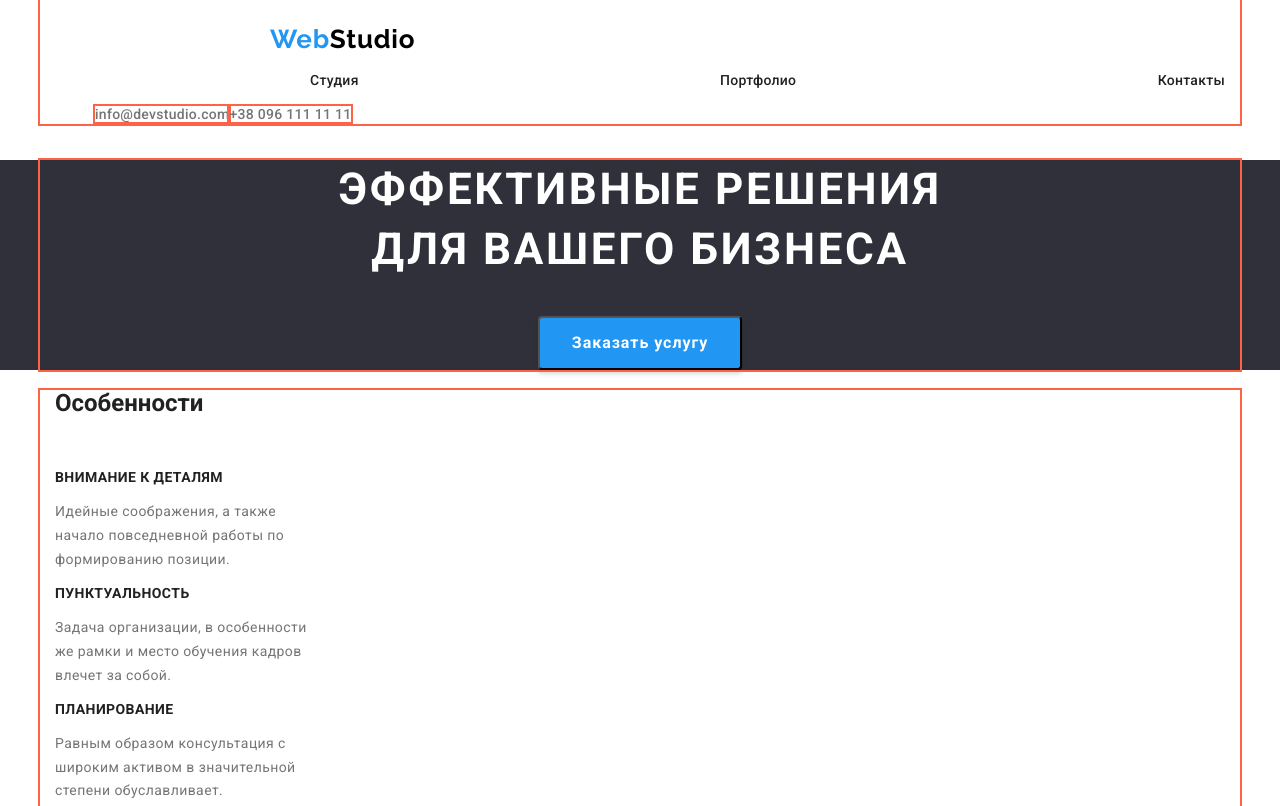
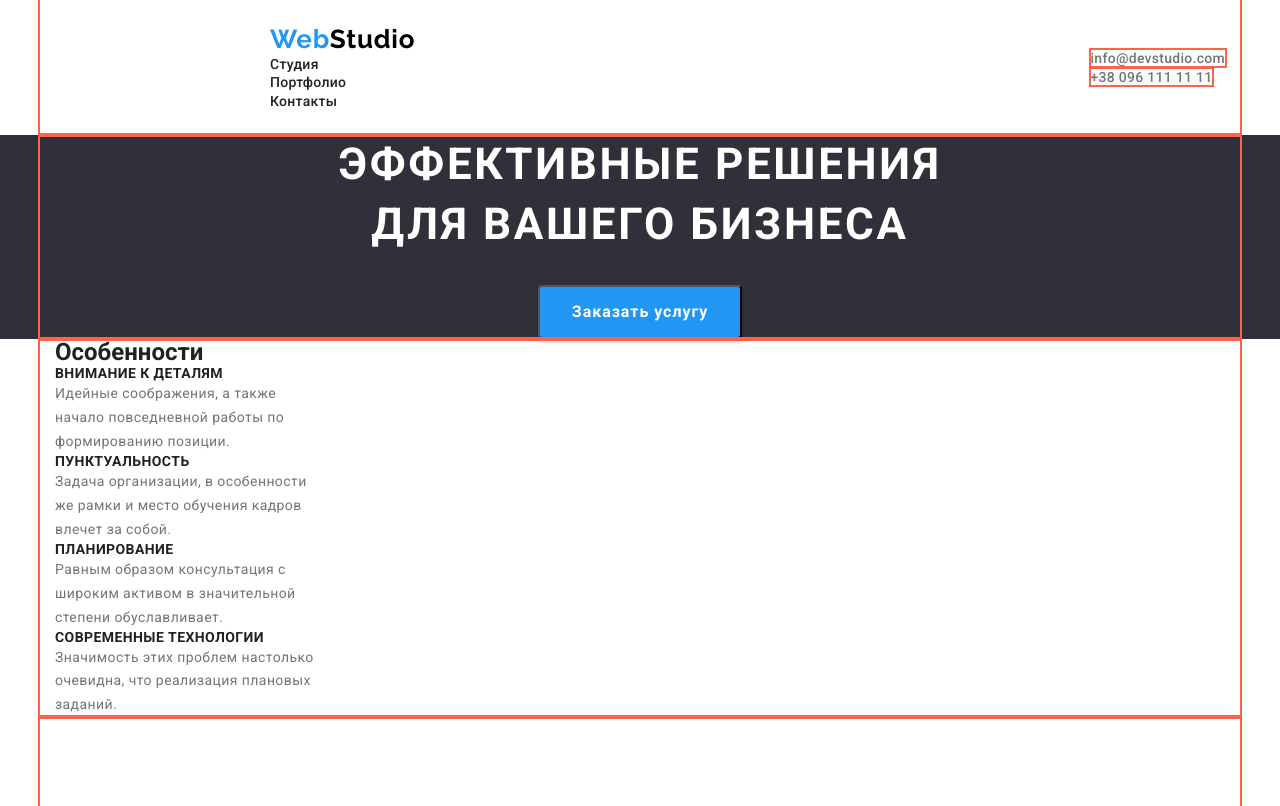
Before and after one commit to VitalinaKovbasiuk/goit-markup-hw-03, a plain HTML site: page index.html in a window 1280 px wide. Shown: the top 806 px of the page. Drawn offline with nearby package versions, Linux system fonts and the light colour scheme.

Commit message:
Обнуляю margin і padding

```diff
--- a/css/styles.css
+++ b/css/styles.css
@@ -1,17 +1,7 @@
-html {
-  box-sizing: border-box;
-}
-
 :root {
   --main-font: "Roboto", sans-serif;
   --secondary-font: "Raleway", sans-serif;
   --accent-color: #2196f3;
-}
-
-*,
-*::before,
-*::after {
-  box-sizing: inherit;
 }
 
 body {
@@ -31,6 +21,16 @@ body {
 
 .list {
   list-style: none;
+  margin: 0;
+  padding: 0;
+}
+
+h1, h2, h3, p {
+  margin: 0;
+}
+
+img {
+display: block;
 }
 
 footer {
@@ -39,10 +39,16 @@ footer {
 
 /* ======== HEADER ======== */
 
+.header-container {
+display: flex;
+align-items: center;
+}
+
 .header-nav {
-  padding-left: 215px;
-  margin: 0;
-  padding-top: 24px;
+    margin-left: 215px;
+    margin-right: 93px;
+    margin-top: 24px;
+    margin-bottom: 25px;
 }
 
 .site-logo {
@@ -60,10 +66,8 @@ footer {
 }
 
 .site-nav {
-  list-style: none;
-  display: flex;
-  justify-content: space-between;
-}
+
+  }
 
 .site-nav-link:hover,
 .site-nav-link:focus {
@@ -80,9 +84,8 @@ footer {
 }
 
 .auth-nav {
-  list-style: none;
-  display: flex;
-}
+    margin-left: auto;
+  }
 
 .auth-nav-link {
   font-weight: 500;
@@ -291,7 +294,7 @@ footer {
 }
 
 .list-address {
-  list-style: none;
+
 }
 
 .address-link {
--- a/index.html
+++ b/index.html
@@ -30,12 +30,12 @@
   <body>
     <!--Шапка сайта-->
     <header class="header">
-      <div class="container">
+      <div class="container header-container">
         <nav class="header-nav">
           <a class="site-logo" href="./index.html"
             ><span class="web">Web</span>Studio</a
           >
-          <ul class="site-nav">
+          <ul class="site-nav list">
             <li class="site-nav-item">
               <a class="site-nav-link" href="">Студия</a>
             </li>
@@ -47,7 +47,7 @@
             </li>
           </ul>
         </nav>
-        <ul class="auth-nav">
+        <ul class="auth-nav list">
           <li class="auth-nav-mail">
             <a class="auth-nav-link" href="mailto:info@devstudio.com"
               >info@devstudio.com</a
@@ -177,7 +177,7 @@
         <a class="site-logo" href="./index.html"><span class="web">Web</span><span class="studio">Studio</span></a>
         <address>
           <p class="address-text">г. Киев, пр-т Леси Украинки, 26</p>
-          <ul class="list-address">
+          <ul class="list-address list">
             <li>
               <a class="address-link" href="mailto:info@example.com">info@example.com</a>
             </li>
```
Also changed, not shown: portfolio.html (+4 -4 lines).
